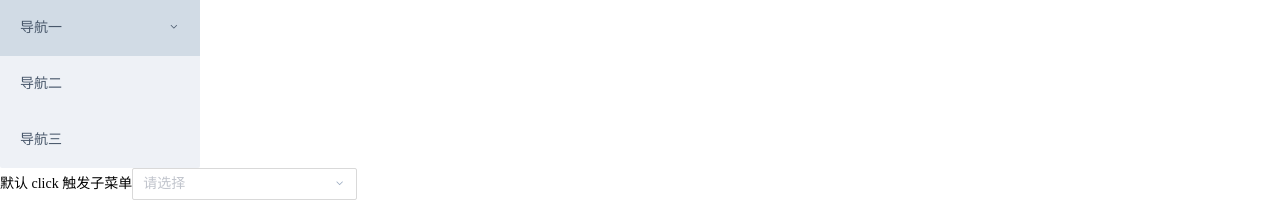
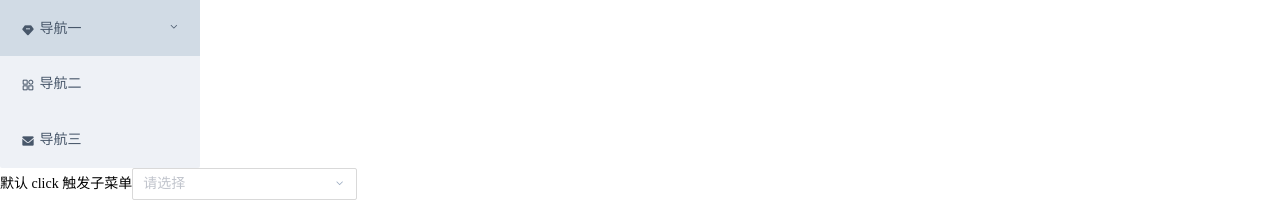
Before and after one commit to hanbingxu82/tinkerbell-ui-react, a React (Create React App) app: page / in a window 1280 px wide. Shown: the top 202 px of the page. Built offline with nearby package versions, Linux system fonts and the light colour scheme.

Commit message:
fix:调整 样式 显示等

```diff
--- a/src/App.tsx
+++ b/src/App.tsx
@@ -1,7 +1,7 @@
 /*
  * @Author: your name
  * @Date: 2022-03-28 11:17:51
- * @LastEditTime: 2022-05-11 16:22:41
+ * @LastEditTime: 2022-05-11 16:41:46
  * @LastEditors: Please set LastEditors
  * @Description: 打开koroFileHeader查看配置 进行设置: https://github.com/OBKoro1/koro1FileHeader/wiki/%E9%85%8D%E7%BD%AE
  * @FilePath: /tinkerbell-ui-react/src/App.tsx
@@ -504,7 +504,7 @@ const App = (props: any) => {
               index='1'
               title={
                 <span>
-                  <i className='el-icon-message'></i>导航一
+                  <Icon name='icon-credit-level-fill' /> 导航一
                 </span>
               }
             >
@@ -517,10 +517,10 @@ const App = (props: any) => {
               </Menu.ItemGroup>
             </Menu.SubMenu>
             <Menu.Item index='2'>
-              <i className='el-icon-menu'></i>导航二
+              <Icon name='icon-all' /> 导航二
             </Menu.Item>
             <Menu.Item index='3'>
-              <i className='el-icon-setting'></i>导航三
+              <Icon name='icon-email-fill' /> 导航三
             </Menu.Item>
           </Menu>
         </div>
```
